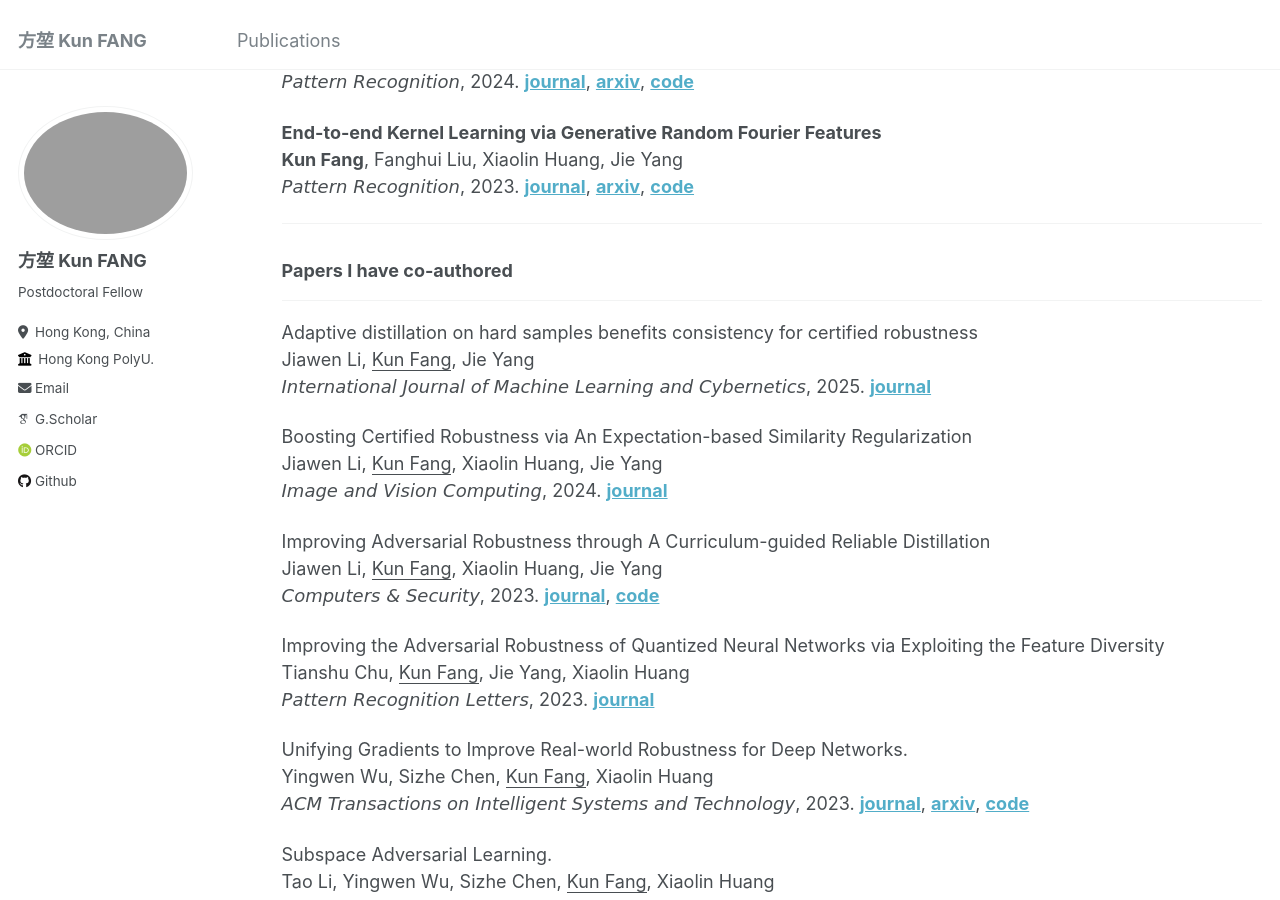
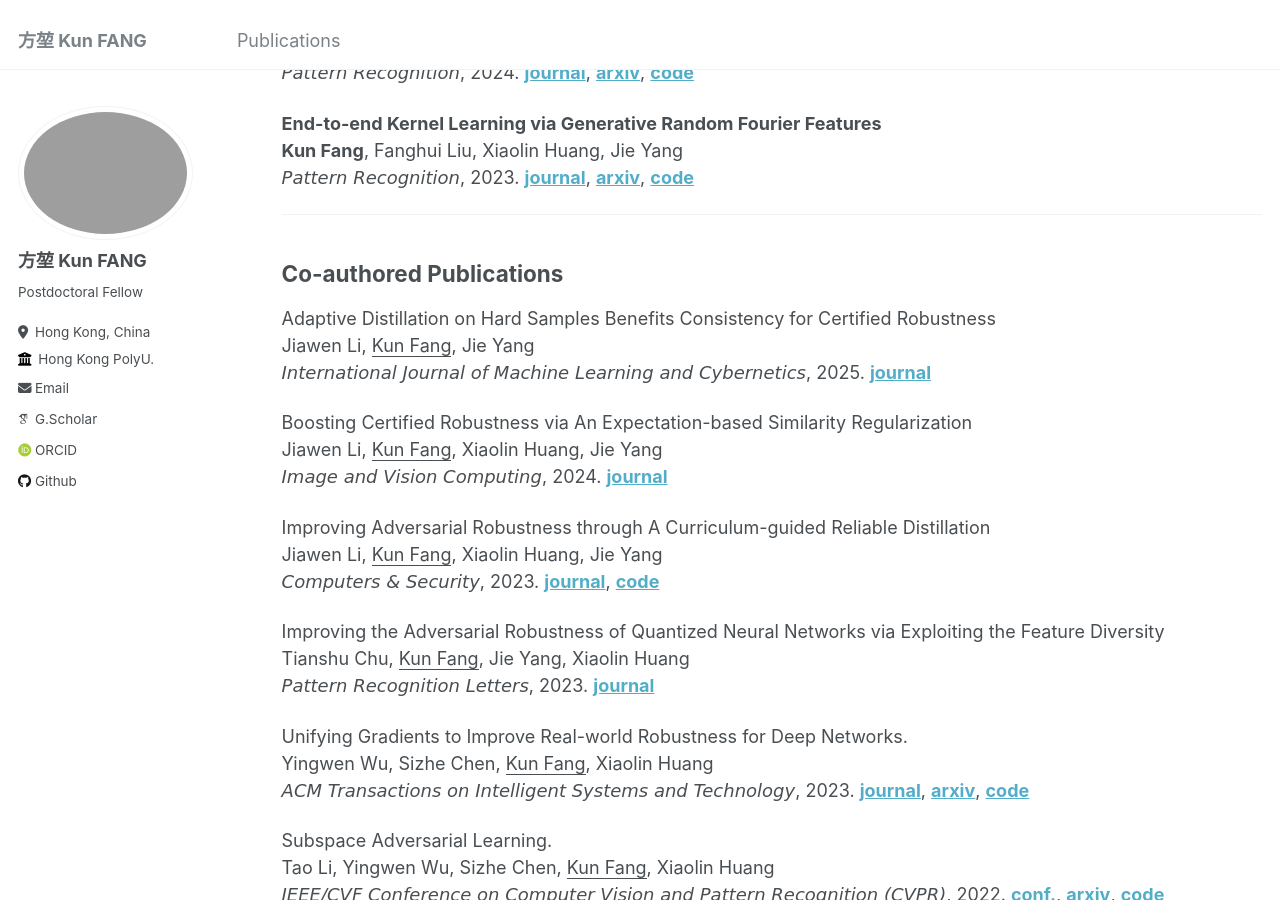
Before and after one commit to fanghenshaometeor/fanghenshaometeor.github.io, a Jekyll site: the page built from _pages/publications.md, in a window 1280 px wide and 900 px high, scrolled down 983 px. Built offline with Jekyll 4.4.1, drawn with Linux system fonts in a browser that asks for light colours; some web fonts are replaced.

Commit message:
update-pub

```diff
--- a/_pages/publications.md
+++ b/_pages/publications.md
@@ -17,8 +17,7 @@
 
 ---
 
-### Preprint
----
+## Preprint
 
 Kernel PCA for Out-of-Distribution Detection: Non-Linear Kernel Selections and Approximations. **[arxiv](https://arxiv.org/abs/2505.15284)**, **[code](https://github.com/fanghenshaometeor/ood-kpca-extension)**
 **Kun Fang**, Qinghua Tao, Mingzhen He, Kexin Lv, Runze Yang, Haibo Hu, Xiaolin Huang, Jie Yang, Longbin Cao
@@ -40,8 +39,7 @@
 
 ---
 
-### Journals
----
+## Journals
 
 **Multi-head Ensemble of Smoothed Classifiers for Certified Robustness**
 **Kun Fang**, Qinghua Tao, Yingwen Wu, Tao Li, Xiaolin Huang, Jie Yang
@@ -64,10 +62,9 @@
 
 ---
 
-### Papers I have co-authored
----
+## Co-authored Publications
 
-Adaptive distillation on hard samples benefits consistency for certified robustness
+Adaptive Distillation on Hard Samples Benefits Consistency for Certified Robustness
 Jiawen Li, <u>Kun Fang</u>, Jie Yang
 <span style="font-family:comic sans ms; font-size:1em;">*International Journal of Machine Learning and Cybernetics*</span>, 2025. **[journal](https://doi.org/10.1007/s13042-025-02568-2)**
 
```
